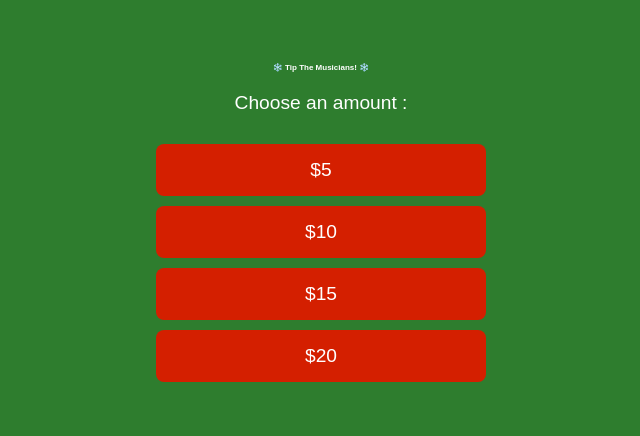
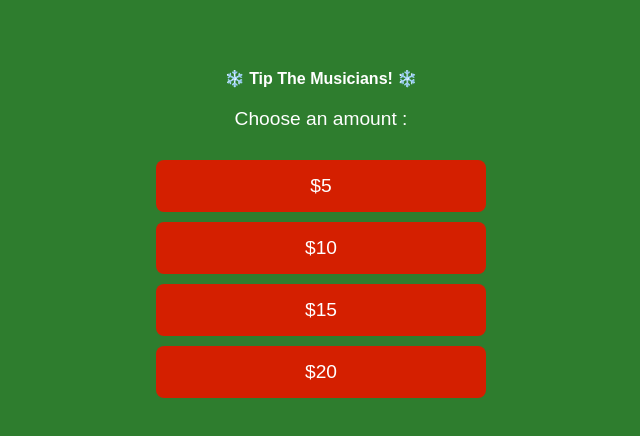
Before and after one commit to benyoganathan/Christmas-concert, a plain HTML site: page index.html in a window 1280 px wide. Shown: the whole page, without its empty margins (319-959 px from the left). Drawn offline with Linux system fonts and the light colour scheme.

Commit message:
Update index.html

```diff
--- a/index.html
+++ b/index.html
@@ -12,7 +12,7 @@
     background-color: #2E7D2E;
   }
   h1 {
-    font-size: .5em;
+    font-size: 1em;
     margin-bottom: 20px;
     color: #ffffff;
   }
```
